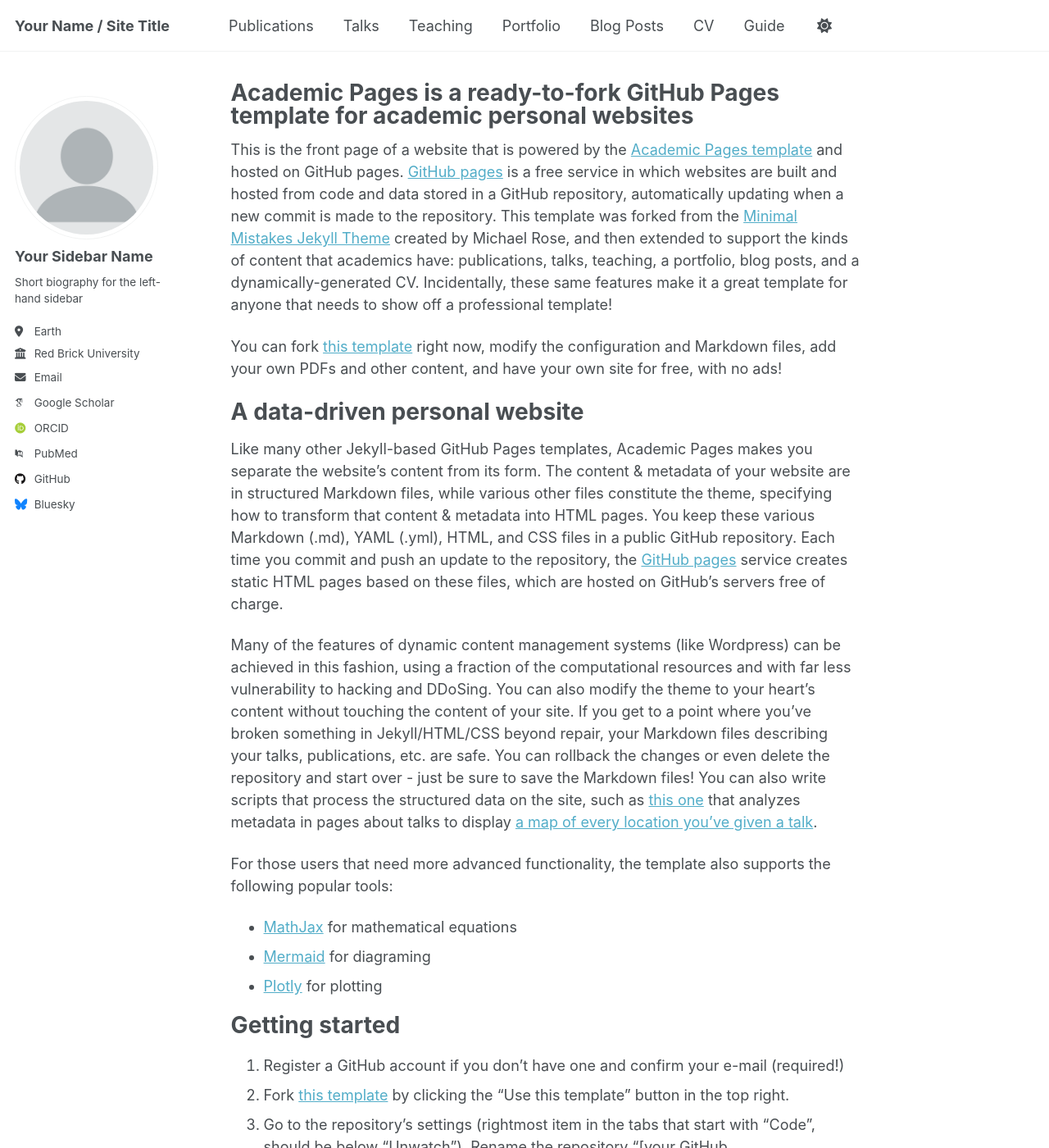
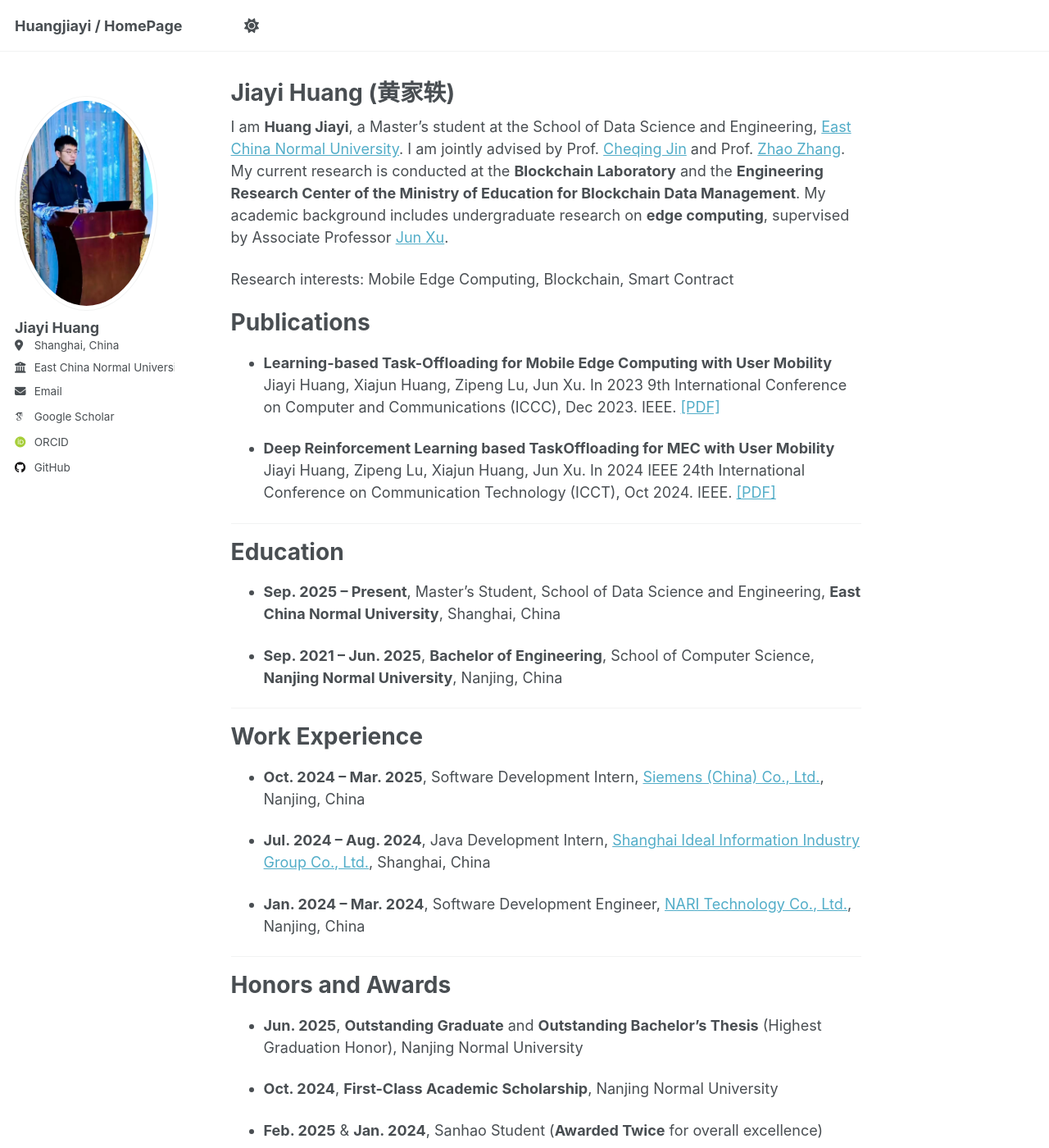
Before and after one commit to demonshower/demonshower.github.io, a Jekyll site: the page built from index.md, in a window 1280 px wide and 1400 px high. Shown: the whole window at 82% size. Built offline with Jekyll 4.4.1, drawn with Linux system fonts in a browser that asks for light colours; some web fonts are replaced; a script that is not in the unit is left out; some of the changed text lies outside the part shown.

Commit message:
Initial commit of the project

```diff
--- a/_config.yml
+++ b/_config.yml
@@ -9,7 +9,7 @@
 # Basic Site Settings
 locale                   : "en-US"
 site_theme               : "default" # Currently available options are "default", "air"
-title                    : "Your Name / Site Title"
+title                    : "Huangjiayi / HomePage"
 title_separator          : "-"
 name                     : &name "Your Name"
 description              : &description "Your Name's academic portfolio"   # Update this with a general description of your site, this is the default if not overridden by a page
@@ -23,24 +23,23 @@ repository               : "academicpages/academicpages.github.io"
 #               Additional customization can be done by editing /_includes/author-profile.html
 author:
   # Biographic information
-  avatar           : "profile.png"
-  name             : "Your Sidebar Name"
+  avatar           : "profile.jpg"
+  name             : "Jiayi Huang"
   pronouns         : # example: "she/her"
-  bio              : "Short biography for the left-hand sidebar"
-  location         : "Earth"
-  employer         : "Red Brick University"
+  location         : "Shanghai, China"
+  employer         : "East China Normal University"
   uri              : # URL
-  email            : "none@example.org"
+  email            : "jy.huang@stu.ecnu.edu.cn"
 
   # Academic websites
   academia         : # URL
   arxiv            : # URL - Update with the correct link to your profile
-  googlescholar    : "https://scholar.google.com/citations?user=PS_CX0AAAAAJ"
+  googlescholar    : "https://scholar.google.com/citations?user=EQBPBjwAAAAJ&hl=en"
   inspire-hep      : # URL
   impactstory      : # URL
-  orcid            : "http://orcid.org/yourorcidurl"
+  orcid            : "https://orcid.org/my-orcid?orcid=0009-0005-6490-0272"
   semantic         : # URL
-  pubmed           : "https://www.ncbi.nlm.nih.gov/pubmed/?term=john+snow"
+  pubmed           : #"https://www.ncbi.nlm.nih.gov/pubmed/?term=john+snow"
   researchgate     : # URL
   scopus           : # URL
 
@@ -48,13 +47,13 @@ author:
   bitbucket        : # Username - Update with your username on the site
   codepen          : # Username
   dribbble         : # Username
-  github           : "academicpages"
+  github           : "https://github.com/SHELTER1213"
   kaggle           : # Username
   stackoverflow    : # User number or user number and name (i.e., use "1" or "1/jeff-atwood")
 
   # Social media
   artstation       : # Username
-  bluesky          : "bsky.app" # Replace this with you Bluesky username
+  bluesky          : #"bsky.app" # Replace this with you Bluesky username
   facebook         : # Username
   flickr           : # Username
   foursquare       : # Username
--- a/_data/navigation.yml
+++ b/_data/navigation.yml
@@ -8,26 +8,17 @@
 #      Markdown formatted page while the second is generated using JSON.
 
 main:
-  - title: "Publications"
-    url: /publications/
+#  - title: "Publications"
+ #   url: /publications/
 
-  - title: "Talks"
-    url: /talks/
+  #- title: "Teaching"
+   # url: /teaching/
 
-  - title: "Teaching"
-    url: /teaching/
+  #- title: "Blog Posts"
+   # url: /year-archive/
 
-  - title: "Portfolio"
-    url: /portfolio/
+  #- title: "CV"
+   # url: /cv/
 
-  - title: "Blog Posts"
-    url: /year-archive/
-
-  - title: "CV"
-    url: /cv/
-
-  # - title: "CV"
-  #   url: /cv-json/
-
-  - title: "Guide"
-    url: /markdown/
+  #- title: "Guide"
+   # url: /markdown/
--- /dev/null
+++ b/index.md
@@ -0,0 +1,63 @@
+---
+permalink: /
+title: "Jiayi Huang (黄家轶)"
+author_profile: true
+redirect_from:
+  - /about/
+  - /about.html
+---
+
+
+I am **Huang Jiayi**, a Master's student at the School of Data Science and Engineering, [East China Normal University](https://www.ecnu.edu.cn/). I am jointly advised by Prof. [Cheqing Jin](https://faculty.ecnu.edu.cn/_s37/jcq_en/main.psp) and Prof. [Zhao Zhang](https://faculty.ecnu.edu.cn/_s37/zz2/main.psp). My current research is conducted at the **Blockchain Laboratory** and the **Engineering Research Center of the Ministry of Education for Blockchain Data Management**. My academic background includes undergraduate research on **edge computing**, supervised by Associate Professor [Jun Xu](https://ceai.njnu.edu.cn/info/1611/11581.htm).
+
+Research interests: Mobile Edge Computing, Blockchain, Smart Contract
+
+# Publications
+
+* **Learning-based Task-Offloading for Mobile Edge Computing with User Mobility**
+  Jiayi Huang, Xiajun Huang, Zipeng Lu, Jun Xu. In 2023 9th International Conference on Computer and Communications (ICCC), Dec 2023. IEEE. [[PDF]](/files/ICCC.pdf)
+
+* **Deep Reinforcement Learning based TaskOffloading for MEC with User Mobility**
+  Jiayi Huang, Zipeng Lu, Xiajun Huang, Jun Xu. In 2024 IEEE 24th International Conference on Communication Technology (ICCT), Oct 2024. IEEE. [[PDF]](/files/ICCT.pdf)
+
+---
+
+# Education
+
+* **Sep. 2025 – Present**, Master's Student, School of Data Science and Engineering, **East China Normal University**, Shanghai, China
+
+* **Sep. 2021 – Jun. 2025**, **Bachelor of Engineering**, School of Computer Science, **Nanjing Normal University**, Nanjing, China
+
+---
+
+# Work Experience
+
+* **Oct. 2024 – Mar. 2025**, Software Development Intern, [Siemens (China) Co., Ltd.](https://www.siemens.com/cn/zh.html), Nanjing, China
+
+* **Jul. 2024 – Aug. 2024**, Java Development Intern, [Shanghai Ideal Information Industry Group Co., Ltd.](https://www.meetingnow.cn/index.html), Shanghai, China
+
+* **Jan. 2024 – Mar. 2024**, Software Development Engineer, [NARI Technology Co., Ltd.](https://job.sgepri.sgcc.com.cn/nari-career-ui/knownari/aboutnari), Nanjing, China
+
+---
+
+# Honors and Awards
+
+* **Jun. 2025**, **Outstanding Graduate** and **Outstanding Bachelor's Thesis** (Highest Graduation Honor), Nanjing Normal University
+
+* **Oct. 2024**, **First-Class Academic Scholarship**, Nanjing Normal University
+
+* **Feb. 2025** & **Jan. 2024**, Sanhao Student (**Awarded Twice** for overall excellence)
+
+* **Jan. 2024**, Outstanding Student Leader (Recognizing leadership and service), Nanjing Normal University
+
+* **Multiple Awards** (Including **Second-Class** and **Third-Class Academic Scholarships** awarded across several semesters)
+
+---
+
+# Skills
+
+* **English:** IELTS **7**, CET-6 **523**, CET-4 **586**
+
+* **Programming Languages:** C++, Golang, Python
+
+* **Tools:** PyTorch, TensorFlow, Spring, Git, Docker
```
Also changed, not shown: images/profile.jpg (added), images/profile.png (deleted), profile.jpg (added), 9 other files.
